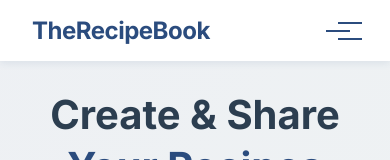
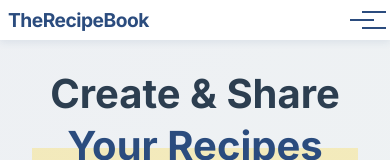
Before and after one commit to simon-azike1/THERECIPEBOOK, a React (Vite) app in the folder Front-End/: page / in a window 390 px wide. Shown: the top 160 px of the page. Built offline with nearby package versions, Linux system fonts and the light colour scheme.

Commit message:
modifiedFormIconsAndHeaderNavLinks

```diff
--- a/Front-End/src/components/Header/header.css
+++ b/Front-End/src/components/Header/header.css
@@ -1,13 +1,13 @@
 :root {
   /* Primary Colors */
-  --primary-blue: #2B4C7E;    /* Deep blue */
-  --primary-yellow: #FFD93D;  /* Warm yellow */
-  --primary-green: #4F9D69;   /* Forest green */
+  --primary-blue: #2B4C7E;
+  --primary-yellow: #FFD93D;
+  --primary-green: #4F9D69;
 
   /* Supporting Colors */
-  --light-blue: #567EBB;      /* Lighter blue for hover states */
-  --light-yellow: #FFE169;    /* Lighter yellow */
-  --light-green: #6ABF81;     /* Lighter green */
+  --light-blue: #567EBB;
+  --light-yellow: #FFE169;
+  --light-green: #6ABF81;
 
   /* Neutral Colors */
   --white: #FFFFFF;
@@ -47,7 +47,7 @@
 
 .nav-links {
   display: flex;
-  gap: 2.5rem;
+  gap: 2rem;
   align-items: center;
 }
 
@@ -113,16 +113,18 @@
   background-color: var(--light-blue);
 }
 
-.logo-text-two{
+.logo-text-two {
   text-decoration: none;
+
+
 }
 
-.logo-text-two:hover{
-color: var(--white);
-transition: ease-in .3s;
-background-color: var(--primary-blue);
-border-radius: 5px;
-padding: 5px;
+.logo-text-two:hover {
+  color: var(--white);
+  transition: ease-in .3s;
+  background-color: var(--primary-blue);
+  border-radius: 5px;
+  padding: 5px;
 }
 
 .mobile-menu-btn {
@@ -175,16 +177,47 @@ padding: 5px;
   bottom: 0;
 }
 
+@media (max-width: 1024px) {
+  .header-container {
+    padding: 1rem 1.5rem;
+  }
+
+  .nav-links {
+    gap: .32rem;
+    font-size: 0.9rem;
+  }
+
+  .auth-buttons {
+    gap: 0.5rem;
+  }
+}
+
 @media (max-width: 768px) {
+  .header-container {
+    padding: 0.5rem 1rem; /* Adjust padding for smaller screens */
+  }
+
+  .logo-text {
+    font-size: 1.2rem; /* Reduce logo text size */
+  }
+
+  .nav-links {
+    gap: 1rem; /* Adjust gap for nav links */
+    font-size: 0.8rem; /* Reduce font size for nav links */
+  }
+
+  .auth-buttons {
+    gap: 0.3rem; /* Adjust gap for auth buttons */
+  }
+
   .mobile-menu-btn {
     display: block;
   }
 
   .nav-links {
     position: fixed;
-    top: 0;
-    right: -100%;
-    width: 100%;
+    right: -100%; /* Adjust to start off-screen */
+    width: 70%;
     height: 100vh;
     background-color: var(--white);
     flex-direction: column;
@@ -194,14 +227,17 @@ padding: 5px;
     border-left: 4px solid var(--primary-yellow);
   }
 
+
   .nav-links.active {
-    right: 0;
+    right: 0; /* Ensure it slides in from the left */
+    animation: slideIn 0.3s ease-in-out;
   }
+
 
   .auth-buttons {
     flex-direction: column;
     width: 100%;
-    max-width: 200px;
+    max-width: 180px;
     gap: 1rem;
     border-top: 2px solid var(--off-white);
     padding-top: 1rem;
@@ -213,13 +249,19 @@ padding: 5px;
   }
 }
 
-@media (min-width: 769px) and (max-width: 1024px) {
+@media (max-width: 480px) {
   .header-container {
-    padding: 1rem;
+    padding: 0.5rem; /* Further reduce padding for very small screens */
   }
 
   .nav-links {
-    gap: 1.5rem;
+    width: 100%; /* Ensure nav links take full width */
+    padding: 1rem; /* Add padding for better touch targets */
+  }
+
+  .login-btn, .signup-btn {
+    width: 100%; /* Ensure buttons take full width */
+    padding: 1rem; /* Increase padding for touch targets */
   }
 }
 
--- a/Front-End/src/components/VideoPage/RecipeVideo.css
+++ b/Front-End/src/components/VideoPage/RecipeVideo.css
@@ -62,7 +62,7 @@
 }
 
 .ingredients-container:hover h3 {
-  transform: scale(1.1);
+  transform: ease-in;
   transition: transform 0.3s ease-in-out;
 }
 
--- a/Front-End/src/pages/auth.css
+++ b/Front-End/src/pages/auth.css
@@ -59,14 +59,16 @@
 
 .input-wrapper {
   position: relative;
+  /* background-color: red; */
   display: flex;
   align-items: center;
 }
 
 .input-wrapper svg {
   position: absolute;
-  left: 1rem;
+  right: 1rem;
   color: #666;
+  margin:10px;
 }
 
 .input-wrapper input {
```
